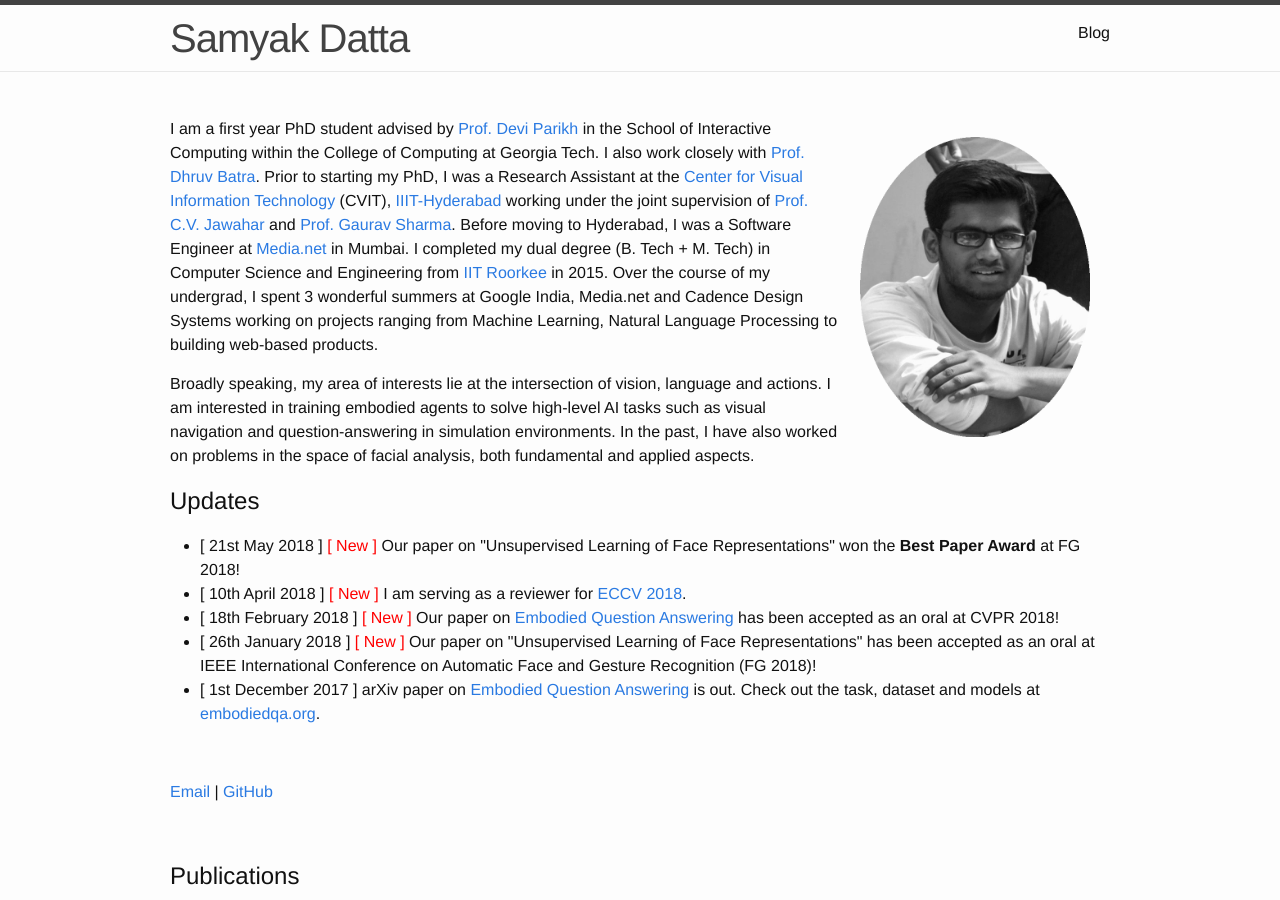
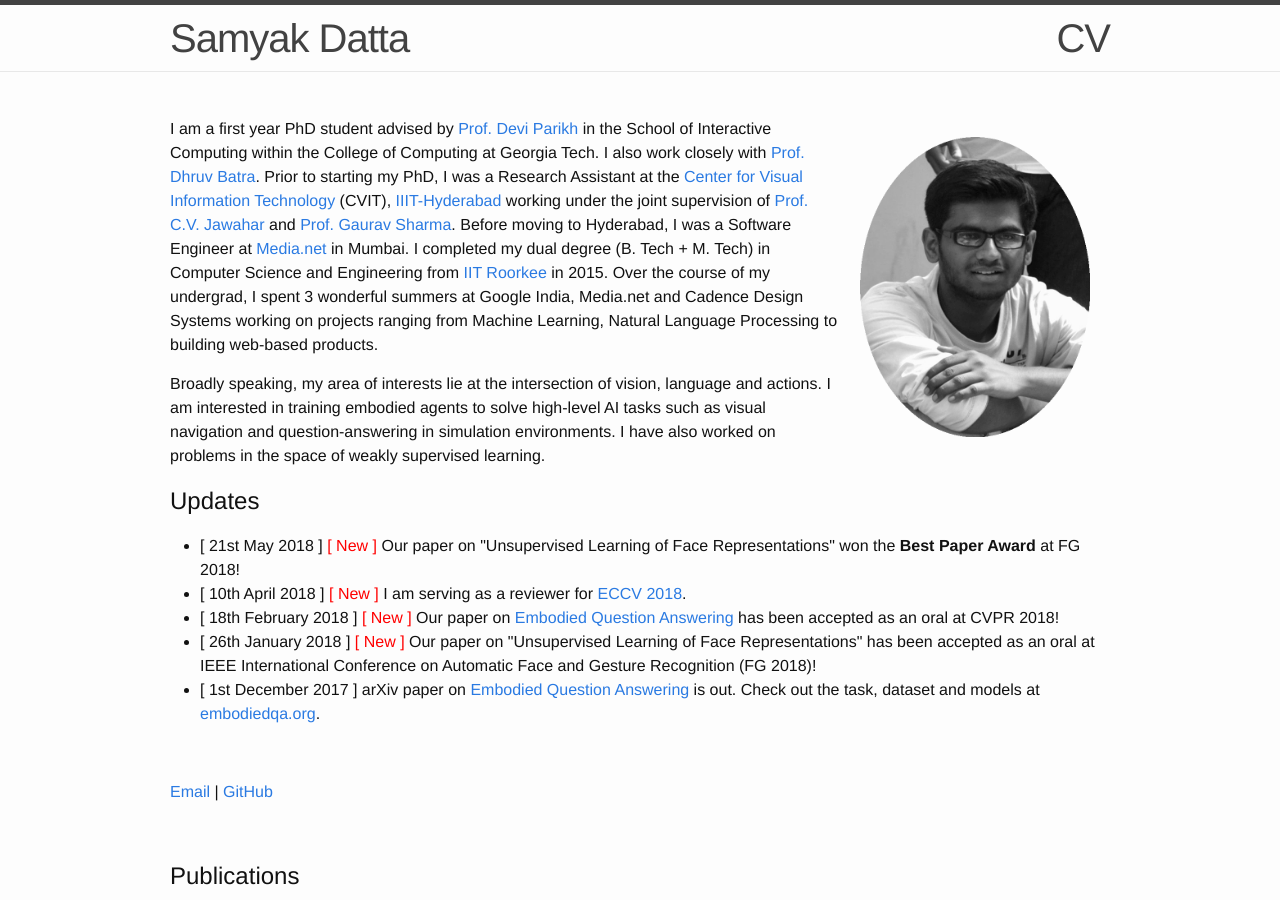
Before and after one commit to VirajBagal/VirajBagal.github.io, a Jekyll site: the page built from index.md, in a window 1280 px wide and 900 px high. Built offline with Jekyll 4.4.1, drawn with Linux system fonts in a browser that asks for light colours.

Commit message:
Links CV + updates description

```diff
--- a/_includes/header.html
+++ b/_includes/header.html
@@ -14,9 +14,9 @@
       </a>
 
       <div class="trigger">
-        <a class="page-link" href="/blog/">Blog</a>
-        <!-- <a class="page-link" href="/research/">Research</a> -->
+        <a class="site-title" href="/pdfs/cv.pdf">CV</a>
         <!-- <a class="page-link" href="/pdfs/cv.pdf">CV</a> -->
+        <!-- <a class="page-link" href="/blog/">Blog</a> -->
       </div>
     </nav>
 
--- a/index.md
+++ b/index.md
@@ -10,7 +10,7 @@ src="/image/personal-photo.jpg" alt="profile picture" width="230" height="300">
 I am a first year PhD student advised by [Prof. Devi Parikh](https://www.cc.gatech.edu/~parikh/) in the School of Interactive Computing within the College of Computing at Georgia Tech. I also work closely with [Prof. Dhruv Batra](https://www.cc.gatech.edu/~dbatra/index.html). Prior to starting my PhD, I was a Research Assistant at the [Center for Visual Information Technology](https://cvit.iiit.ac.in/) (CVIT), [IIIT-Hyderabad](https://www.iiit.ac.in) working under the joint supervision of [Prof. C.V. Jawahar](https://www.iiit.ac.in/~jawahar/) and [Prof. Gaurav Sharma](http://www.grvsharma.com). Before moving to Hyderabad, I was a Software Engineer at [Media.net](http://www.media.net/) in Mumbai. I completed my dual degree (B. Tech + M. Tech) in Computer Science and Engineering from [IIT Roorkee](http://www.iitr.ac.in/) in 2015.  Over the course of my undergrad, I spent 3 wonderful summers at Google India, Media.net and Cadence Design Systems working on projects ranging from Machine Learning, Natural Language Processing to building web-based products.
 
 
-Broadly speaking, my area of interests lie at the intersection of vision, language and actions. I am interested in training embodied agents to solve high-level AI tasks such as visual navigation and question-answering in simulation environments. In the past, I have also worked on problems in the space of facial analysis, both fundamental and applied aspects.
+Broadly speaking, my area of interests lie at the intersection of vision, language and actions. I am interested in training embodied agents to solve high-level AI tasks such as visual navigation and question-answering in simulation environments. I have also worked on problems in the space of weakly supervised learning.
 
 ## Updates
 
```
Also changed, not shown: 1 other file.
